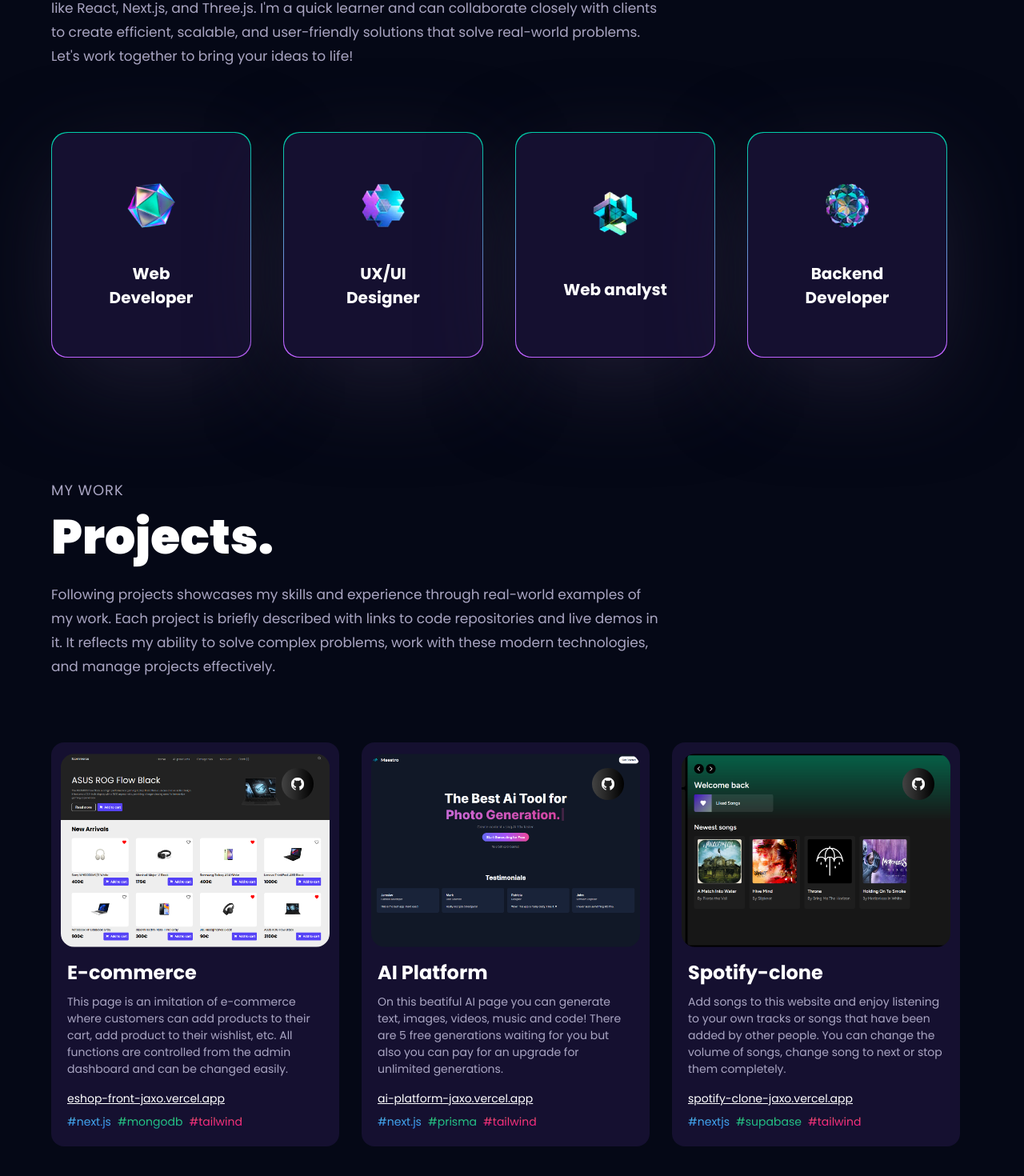
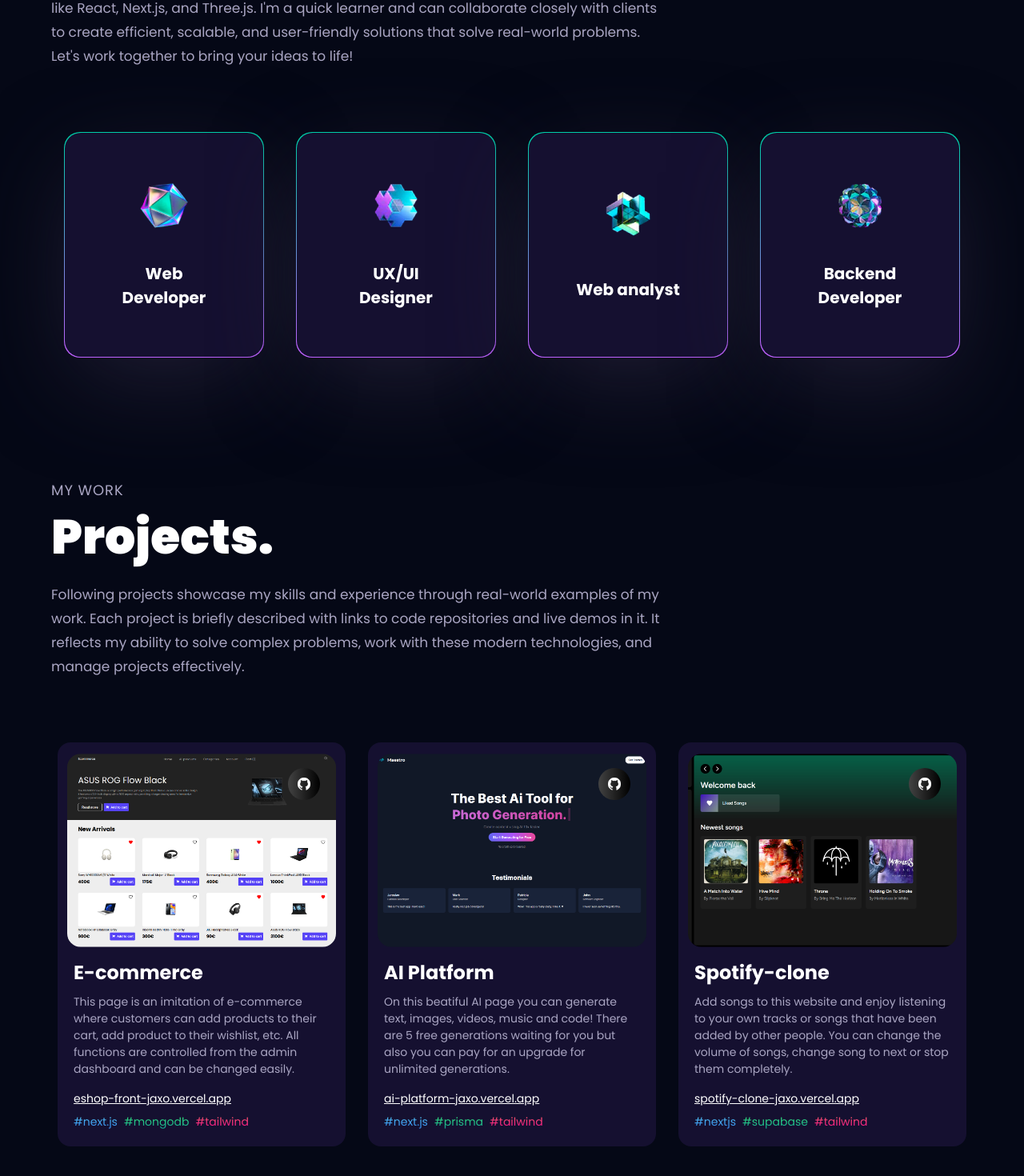
Before and after one commit to YaroSK26/Portfolio, a React (Vite) app: page / in a window 1280 px wide. Shown: the part 1056-2526 px from the top of the page at 80% size. Built offline with nearby package versions, Linux system fonts and the light colour scheme.

Commit message:
fixed showcase grammar, card responsibility

```diff
--- a/src/components/About.jsx
+++ b/src/components/About.jsx
@@ -54,7 +54,7 @@
         Let's work together to bring your ideas to life!
       </motion.p>
 
-      <div className="mt-20 flex flex-wrap gap-10">
+      <div className="mt-20 flex flex-wrap justify-center gap-10">
         {services.map((service, index) => (
           <ServiceCard key={service.title} index={index} {...service} />
         ))}
--- a/src/components/Works.jsx
+++ b/src/components/Works.jsx
@@ -83,7 +83,7 @@
           variants={fadeIn("", "", 0.1, 1)}
           className="mt-3 text-secondary text-[17px] max-w-3xl leading-[30px]"
         >
-          Following projects showcases my skills and experience through
+          Following projects showcase my skills and experience through
           real-world examples of my work. Each project is briefly described with
           links to code repositories and live demos in it. It reflects my
           ability to solve complex problems, work with these modern technologies,
@@ -91,7 +91,7 @@
         </motion.p>
       </div>
 
-      <div className="mt-20 flex flex-wrap gap-7 ">
+      <div className="mt-20 flex flex-wrap justify-center gap-7 ">
         {projects.map((project,index) => (
           <ProjectCard key={`project.${index}`} index={index} {...project}/>
         ))}
```
